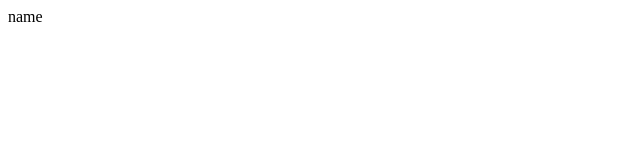
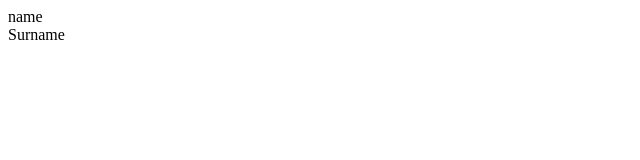
Before and after one commit to GitTasks/git-project, a plain HTML site: page index.html in a window 1280 px wide. Shown: the full height of the page, 0-640 px from the left. Drawn offline with Linux system fonts and the light colour scheme.

Commit message:
new branch commit

```diff
--- a/index.html
+++ b/index.html
@@ -8,5 +8,6 @@
 </head>
 <body>
     <div>name</div>
+    <div>Surname</div>
 </body>
 </html>
```
